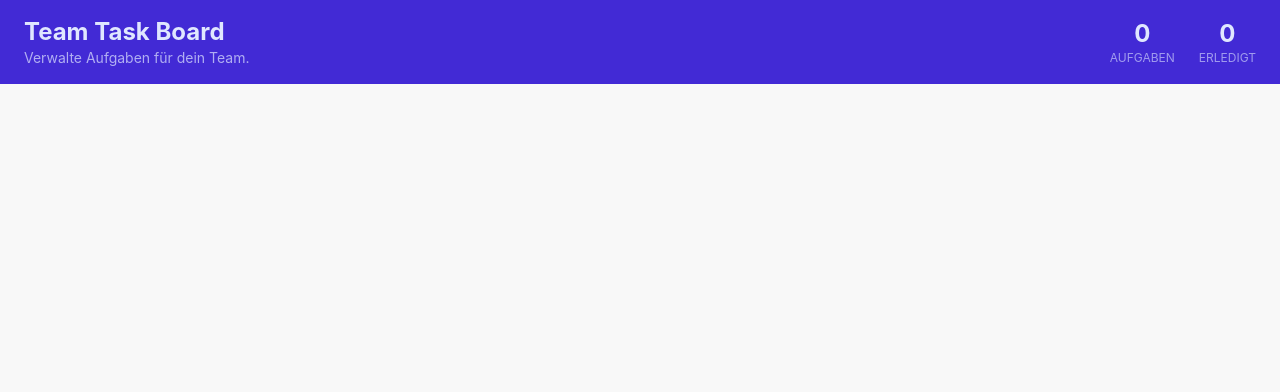
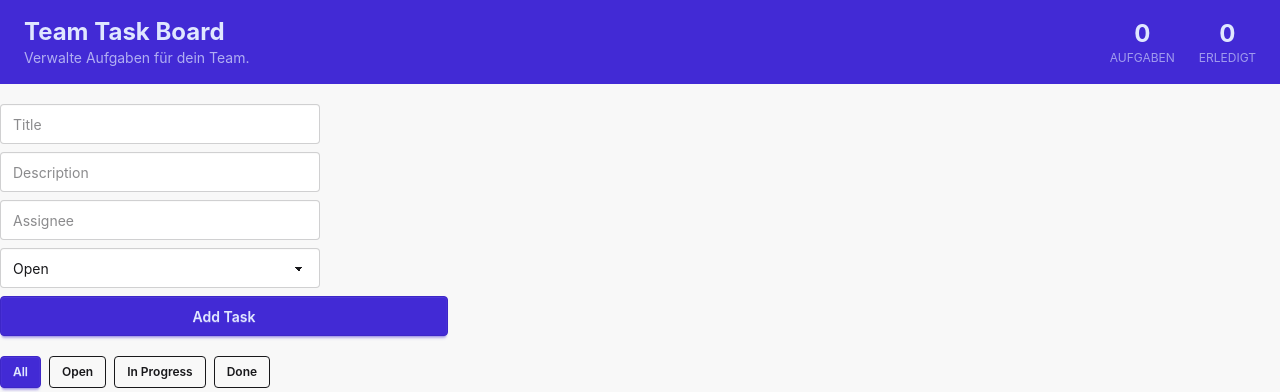
Before and after one commit to razidorra/GrupProject, a React (Vite) app: page / in a window 1280 px wide. Shown: the top 392 px of the page. Built offline with nearby package versions, Linux system fonts and the light colour scheme; no server answers.

Commit message:
Add TaskForm component and refactor task addition logic

```diff
--- a/src/App.jsx
+++ b/src/App.jsx
@@ -2,6 +2,7 @@
 import Header from "./components/Header/Header";
 import TaskList from "./components/TaskList/TaskList";
 import TaskItem from "./components/TaskItem/TaskItem";
+import TaskForm from "./components/TaskForm/TaskForm";
 import FilterBar from "./components/FilterBar/FilterBar";
 
 function App() {
@@ -46,6 +47,19 @@
   const handleDeleteTask = (id) => {
     setTasks(tasks.filter((task) => task.id !== id));
   };
+
+  // Add new task (used by TaskForm)
+  function addTask(task) {
+    const newTasks = [];
+
+    newTasks.push(task);
+
+    for (let i = 0; i < tasks.length; i++) {
+      newTasks.push(tasks[i]);
+    }
+
+    setTasks(newTasks);
+  }
 
   const total = tasks.length;
   const done = tasks.filter((t) => t.status === "done").length;
@@ -99,8 +113,11 @@
     <>
       <div className="min-h-screen bg-base-200">
         <Header total={total} done={done} />
-      </div>
+
+        <TaskForm addTask={addTask} />
+
         <FilterBar filter={filter} onFilterChange={setFilter} />
+
         <TaskList
           tasks={filteredTasks}
           onStatusChange={handleToggleStatus}
@@ -117,6 +134,7 @@
           onStatusChange={() => {}}
           onDelete={() => {}}
         />
+      </div>
     </>
   );
 }
```
Lines whose indentation alone changed are shown as unchanged.
